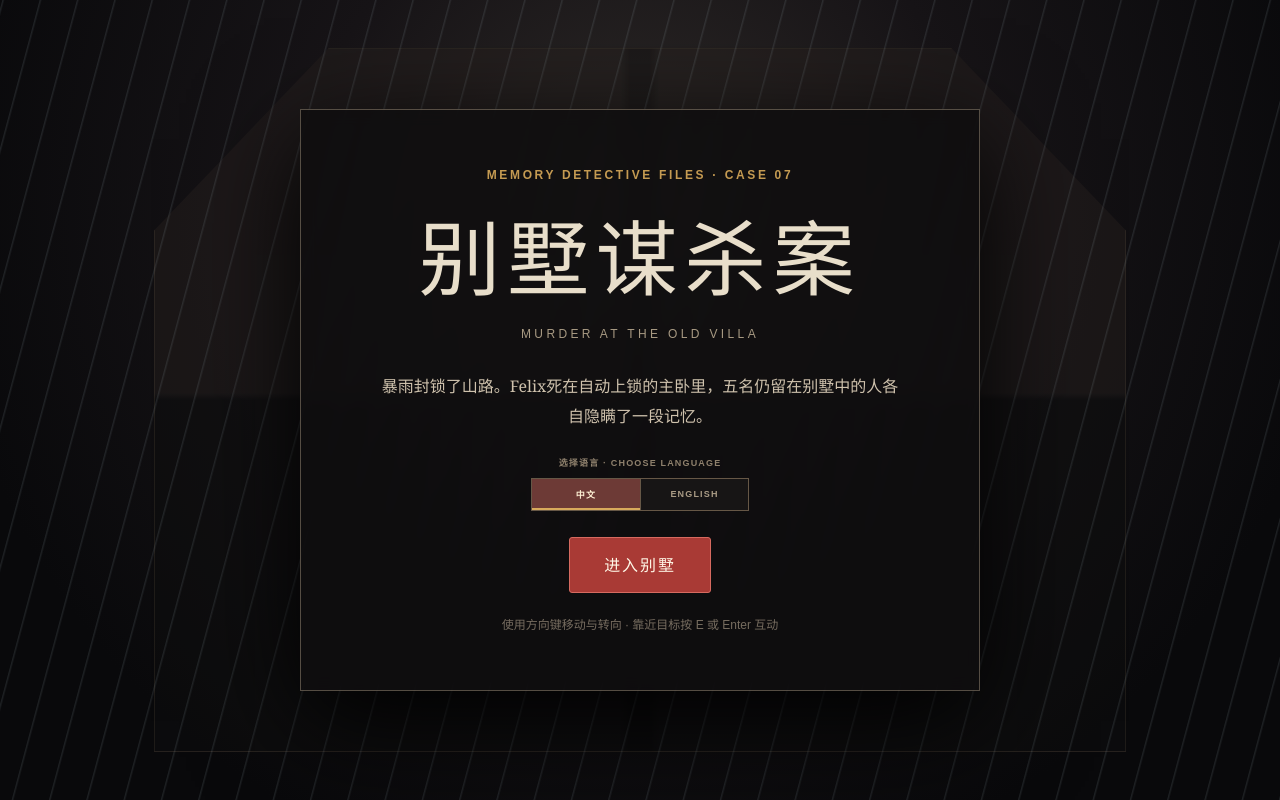
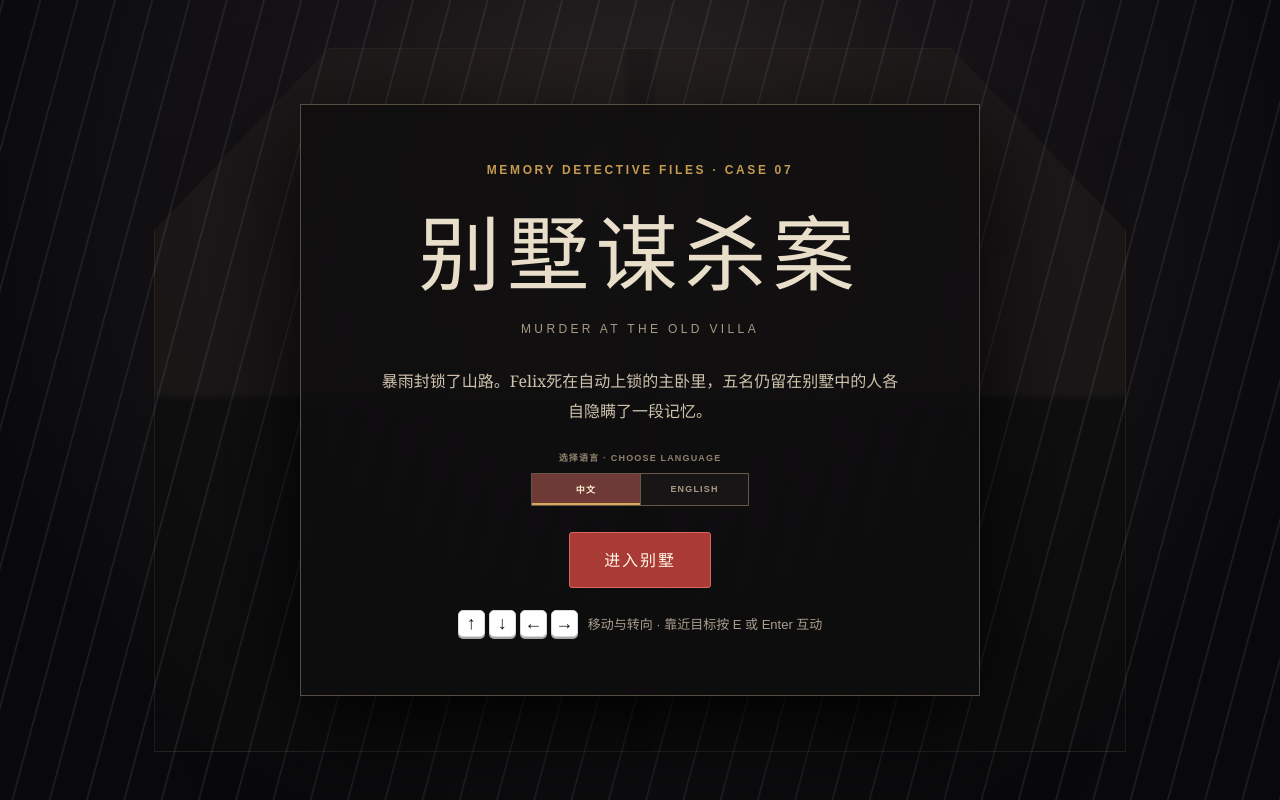
Before and after one commit to equalsdaniel/CS247G-P2, a Next.js app: page / in a window 1280 px wide. Built offline with nearby package versions, Linux system fonts and the light colour scheme.

Commit message:
Show arrow controls on title screen

```diff
--- a/app/game-client.tsx
+++ b/app/game-client.tsx
@@ -672,7 +672,7 @@ export default function GameClient() {
             <div><button className={lang === "zh" ? "active" : ""} onClick={() => setLang("zh")}>中文</button><button className={lang === "en" ? "active" : ""} onClick={() => setLang("en")}>ENGLISH</button></div>
           </div>
           <button className="primary-button large" onClick={() => setProfilesOpen(true)}>{ui[lang].enter}</button>
-          <p className="controls">{ui[lang].controls}</p>
+          <div className="controls"><span className="arrow-keys" aria-label={lang === "zh" ? "上下左右方向键" : "Arrow keys"}><kbd>↑</kbd><kbd>↓</kbd><kbd>←</kbd><kbd>→</kbd></span><span>{lang === "zh" ? "移动与转向 · 靠近目标按 E 或 Enter 互动" : "Move and turn · Press E or Enter near a target"}</span></div>
         </div>
       </main>
     );
--- a/app/globals.css
+++ b/app/globals.css
@@ -25,7 +25,7 @@ button { cursor: pointer; }
 .title-card h1 { font-size: clamp(46px, 8vw, 82px); font-weight: 500; margin: 8px 0 0; letter-spacing: .08em; }
 .title-en { margin: 8px 0 30px; letter-spacing: .28em; color: var(--muted); font: 12px Arial, sans-serif; }
 .case-summary { max-width: 520px; margin: 0 auto 32px; color: #cfc2ad; line-height: 1.9; }
-.controls { color: #776d60; font: 12px Arial, sans-serif; margin-top: 22px; }
+.controls { display: flex; align-items: center; justify-content: center; gap: 10px; color: #a99d8c; font: 13px Arial, sans-serif; margin-top: 22px; }
 .primary-button { color: #fff7e7; background: var(--red); border: 1px solid #d66a60; padding: 11px 18px; border-radius: 3px; transition: .2s ease; }
 .primary-button:hover:not(:disabled) { background: #c44b43; transform: translateY(-1px); }
 .primary-button:disabled { opacity: .42; cursor: not-allowed; }
```
